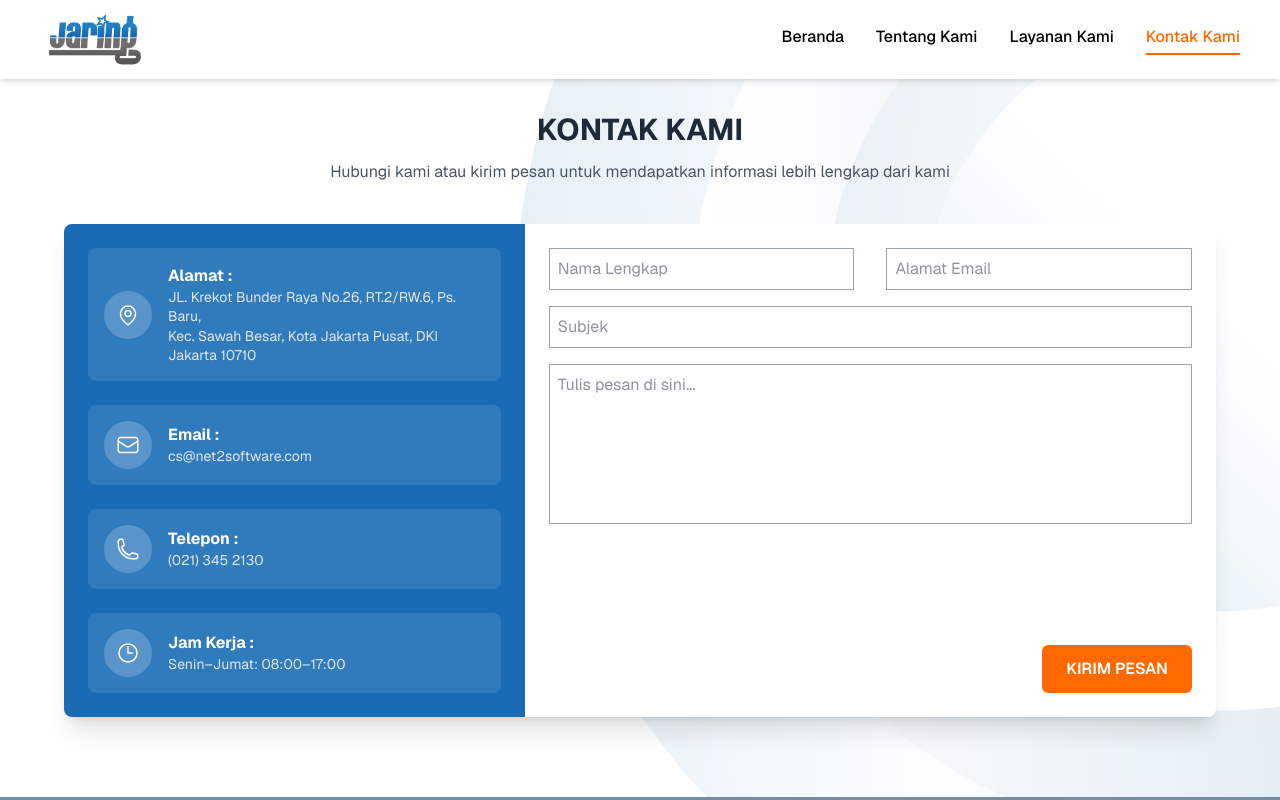
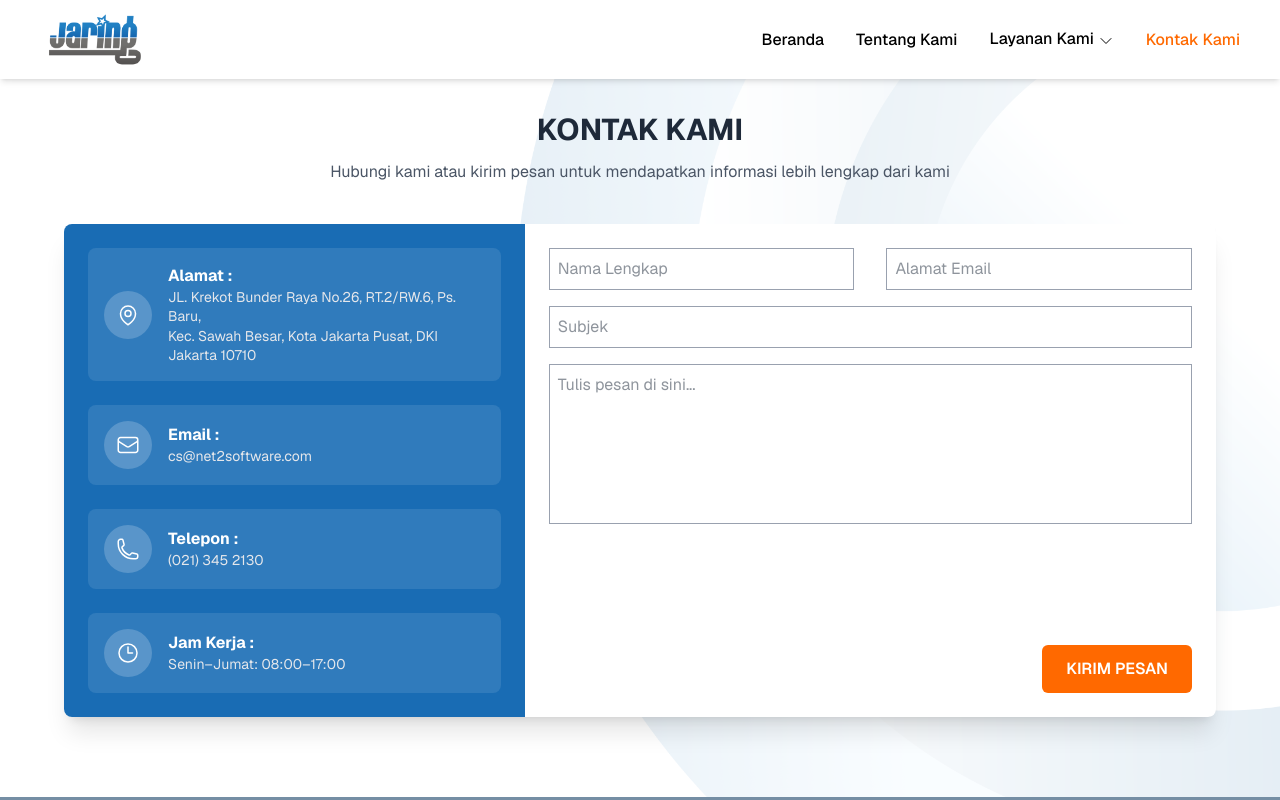
Before and after one commit to farhanangga/jaring-website, a Next.js app: page /contactUs in a window 1280 px wide. Shown: the top 800 px of the page. Built offline with nearby package versions, Linux system fonts and the light colour scheme; grey boxes are pictures that could not be loaded.

Commit message:
add icon on list item of nav

```diff
--- a/src/components/Navbar.jsx
+++ b/src/components/Navbar.jsx
@@ -54,11 +54,11 @@ export default function Navbar() {
   // ======================================
   const getLinkClass = (path) => {
     const isActive = pathname === path;
-    if (path === "/" && isHome) return "cursor-pointer hover:text-orange-500"; // beranda tanpa border
-    return `cursor-pointer hover:text-orange-500 ${
+    if (path === "/" && isHome) return "cursor-pointer hover:text-orange-500";
+    return `cursor-pointer hover:text-orange-500 flex items-center gap-1 ${
       isActive
-        ? "text-orange-500 border-b-2 border-orange-500 pb-1"
-        : "border-b-2 border-transparent pb-1"
+        ? "text-orange-500" // hanya teks jadi oranye
+        : "text-inherit"
     }`;
   };
 
@@ -83,24 +83,50 @@ export default function Navbar() {
 
         {/* MENU DESKTOP */}
         <ul className="hidden md:flex space-x-8 font-medium">
-          <li
-            className={getLinkClass("/")}
-            onClick={() => handleNavigate("/")}
-          >
+          <li className={getLinkClass("/")} onClick={() => handleNavigate("/")}>
             Beranda
           </li>
+
           <li
             className={getLinkClass("/aboutUs")}
             onClick={() => handleNavigate("/aboutUs/")}
           >
             Tentang Kami
           </li>
+
+          {/* === LAYANAN KAMI === */}
           <li
-            className={getLinkClass("/ourServices")}
+            className="flex items-center gap-1 cursor-pointer hover:text-orange-500 group"
             onClick={() => handleNavigate("/ourServices/")}
           >
-            Layanan Kami
+            <span
+              className={` border-b-2 ${
+                pathname === "/ourServices"
+                  ? "border-orange-500 text-orange-500"
+                  : "border-transparent"
+              }`}
+            >
+              Layanan Kami
+            </span>
+
+            {/* Ikon dropdown — sejajar dengan teks */}
+            <svg
+              xmlns="http://www.w3.org/2000/svg"
+              fill="none"
+              viewBox="0 0 24 24"
+              strokeWidth="1.5"
+              stroke="currentColor"
+              className="w-4 h-4 translate-y-[1px]"
+              style={{ color: "inherit" }}
+            >
+              <path
+                strokeLinecap="round"
+                strokeLinejoin="round"
+                d="m19.5 8.25-7.5 7.5-7.5-7.5"
+              />
+            </svg>
           </li>
+
           <li
             className={getLinkClass("/contactUs")}
             onClick={() => handleNavigate("/contactUs/")}
@@ -131,15 +157,10 @@ export default function Navbar() {
       <div
         className={`md:hidden overflow-hidden transition-all duration-500 ${
           menuOpen ? "max-h-60 opacity-100" : "max-h-0 opacity-0"
-        } ${mobileMenuBgClass} ${
-          menuOpen ? "rounded-b-2xl" : "rounded-b-none"
-        }`}
+        } ${mobileMenuBgClass} ${menuOpen ? "rounded-b-2xl" : "rounded-b-none"}`}
       >
         <ul className="flex flex-col space-y-3 px-4 sm:px-6 py-3 font-medium text-sm sm:text-base">
-          <li
-            className={getLinkClass("/")}
-            onClick={() => handleNavigate("/")}
-          >
+          <li className={getLinkClass("/")} onClick={() => handleNavigate("/")}>
             Beranda
           </li>
           <li
@@ -148,12 +169,38 @@ export default function Navbar() {
           >
             Tentang Kami
           </li>
+
+          {/* Mobile versi Layanan Kami */}
           <li
-            className={getLinkClass("/ourServices/")}
+            className="flex items-center gap-1 cursor-pointer hover:text-orange-500 group"
             onClick={() => handleNavigate("/ourServices/")}
           >
-            Layanan Kami
+            <span
+              className={`pb-1 border-b-2 ${
+                pathname === "/ourServices"
+                  ? "border-orange-500 text-orange-500"
+                  : "border-transparent"
+              }`}
+            >
+              Layanan Kami
+            </span>
+            <svg
+              xmlns="http://www.w3.org/2000/svg"
+              fill="none"
+              viewBox="0 0 24 24"
+              strokeWidth="1.5"
+              stroke="currentColor"
+              className="w-5 h-5 relative top-[1px]"
+              style={{ color: "inherit" }}
+            >
+              <path
+                strokeLinecap="round"
+                strokeLinejoin="round"
+                d="m19.5 8.25-7.5 7.5-7.5-7.5"
+              />
+            </svg>
           </li>
+
           <li
             className={getLinkClass("/contactUs/")}
             onClick={() => handleNavigate("/contactUs/")}
```
